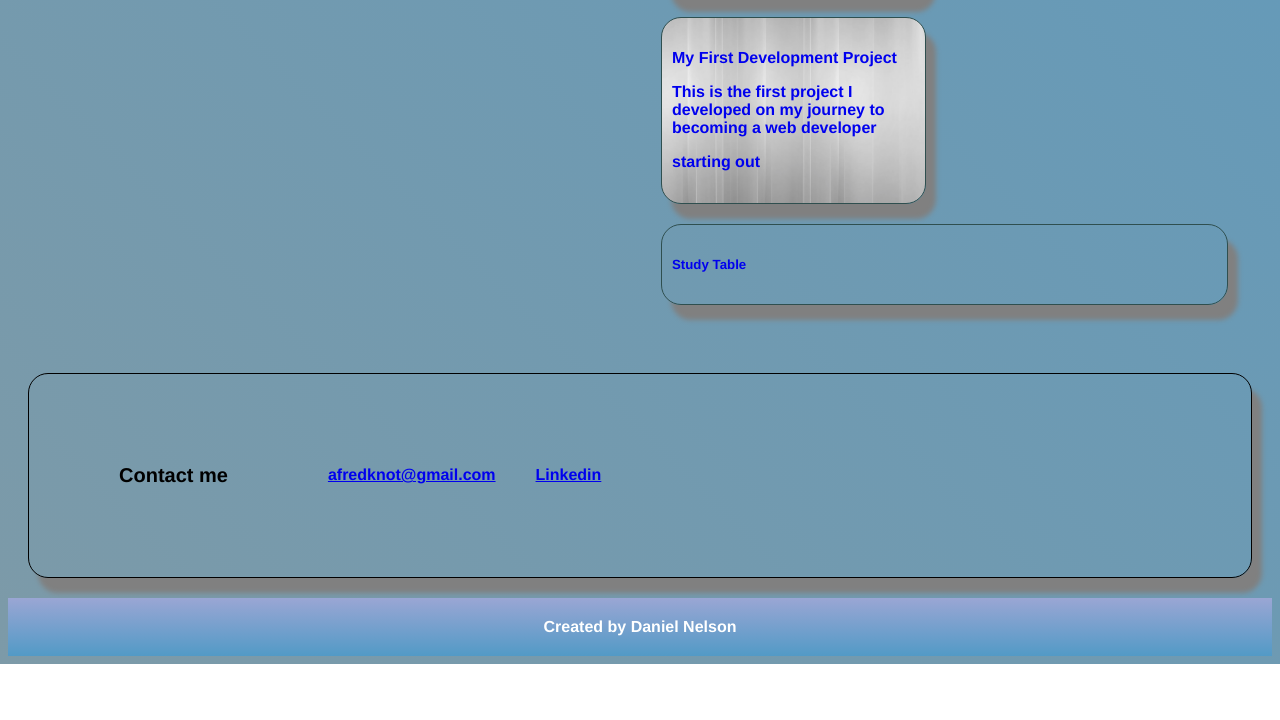
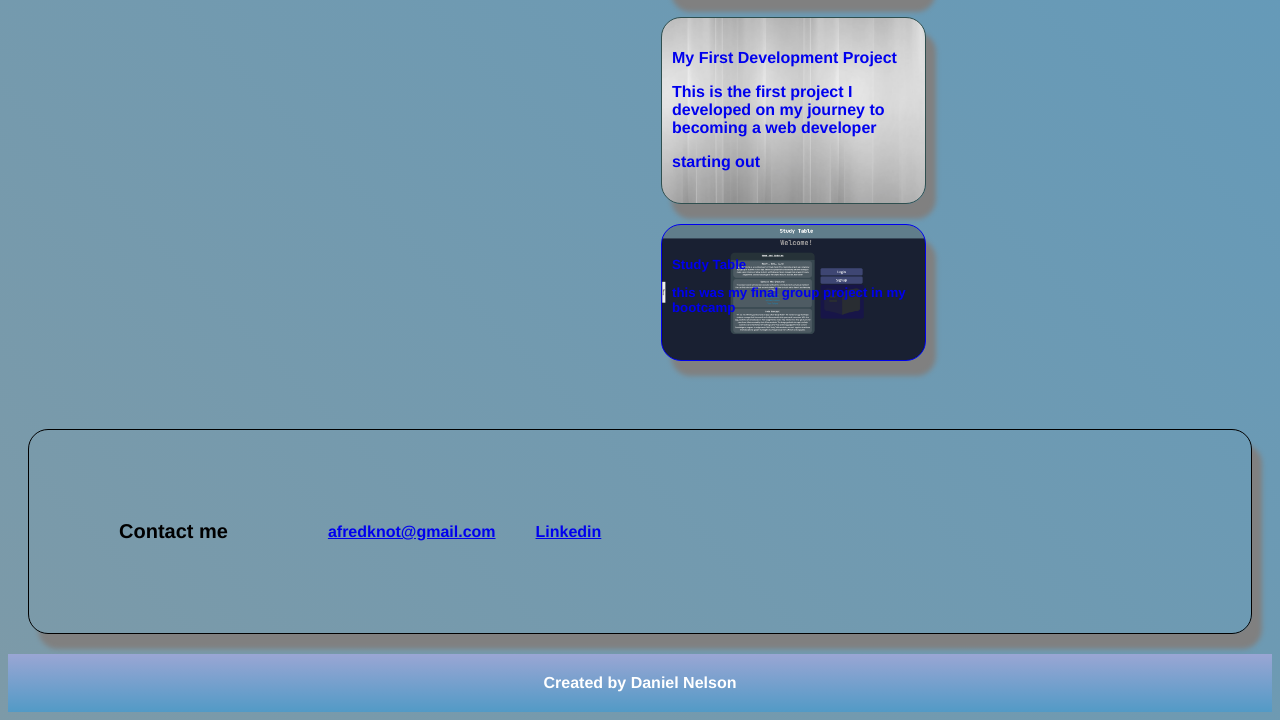
Before and after one commit to afredknot/-my-portfolio, a plain HTML site: page index.html in a window 1280 px wide. Shown: the part 1681-2401 px from the top of the page. Before the commit the page ends 2345 px from the top, so only its background shows below. Drawn offline with Linux system fonts and the light colour scheme.

Commit message:
adding img to study table

```diff
--- a/index.html
+++ b/index.html
@@ -90,13 +90,16 @@
 
 
       <a href="https://secret-taiga-82685.herokuapp.com/"
-      style="text-decoration:none">
-<section id="container-5 col-12 md-3">
+      style="text-decoration: none">
+<section id="container-5" class= "col-12 md-5">
   <h5>
 Study Table
+<p>this was my final group project in my bootcamp</p>
 </h5>
-</a>
+
+
     </section>
+  </a>
 </main>
 </section>
 
```
